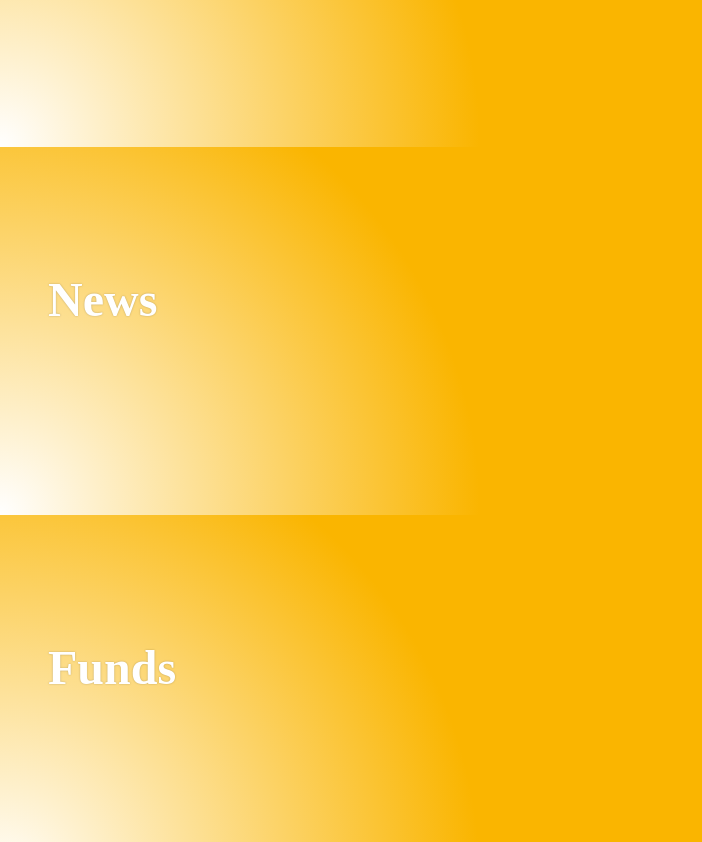
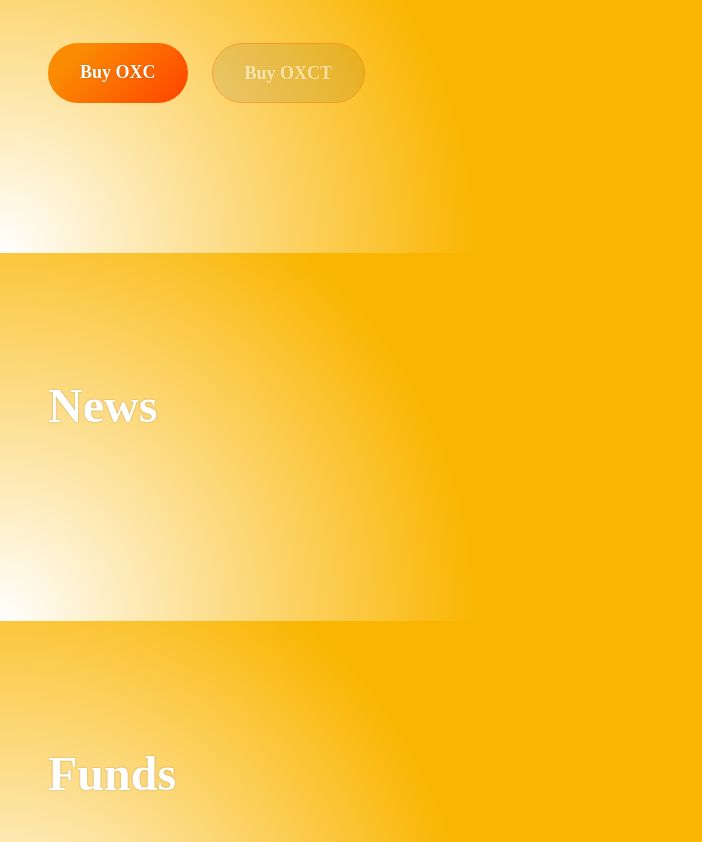
Before and after one commit to oxctoken/web, a plain HTML site: page index.html in a window 1280 px wide. Shown: the part 2077-2919 px from the top of the page, without its empty margins (0-702 px from the left). Drawn offline with Linux system fonts and the light colour scheme.

Commit message:
Initial commit

```diff
--- a/index.html
+++ b/index.html
@@ -89,11 +89,11 @@
     color: rgba(255,255,255,.65);
     text-shadow: 0 0 1px rgba(255,255,255,.75);
 }
-.section_ox .body .left_wrap .btn_wrap {
+.left_wrap .btn_wrap {
     margin-top: 64px;
     display: flex;
 }
-.section_ox .body .left_wrap .btn_wrap a {
+.left_wrap .btn_wrap a {
     padding: 16px 32px;
     color: #fff;
     border-radius: 200px;
@@ -105,18 +105,24 @@
     text-shadow: 0 0 2px rgba(0,0,0,.2);
     overflow: hidden;
 }
-.section_ox .body .left_wrap .btn_wrap a:first-child {
+.left_wrap .btn_wrap a.disable {
+    cursor: not-allowed;
+    background: rgba(0,0,0,.15);
+    border-color: transparent;
+    opacity: .5;
+}
+.left_wrap .btn_wrap a:first-child {
     background: linear-gradient(135deg, #fa8b03 20%, #ff4300);
     margin-right: 24px;
 }
-.section_ox .body .left_wrap .btn_wrap a:last-child {
+.left_wrap .btn_wrap a:last-child {
     border: solid 1px #f86c02;
 }
-.section_ox .body .left_wrap .btn_wrap a:last-child span {
+.left_wrap .btn_wrap a span {
     position: relative;
     z-index: 100;
 }
-.section_ox .body .left_wrap .btn_wrap a:last-child .btn_mask {
+.left_wrap .btn_wrap a .btn_mask {
     position: absolute;
     left: 0;
     bottom: 0;
@@ -126,8 +132,11 @@
     width: 100%;
     transition: height .15s ease-in;
 }
-.section_ox .body .left_wrap .btn_wrap a:last-child:hover .btn_mask {
+.left_wrap .btn_wrap a:hover .btn_mask {
     height: 100%;
+}
+.left_wrap .btn_wrap a.disable:hover .btn_mask {
+    height: 0;
 }
 
 /**
@@ -211,6 +220,10 @@
             <div class="left_wrap">
                 <h2>How to Buy</h2>
                 <p>From its inception, Shiba Inu has done things differently. Starting with a supply of 1 quadrillion, our founder, Ryoshi, locked 50% in Uniswap, then “burned” the other half to Ethereum co-founder Vitalik Buterin for safekeeping.<br><br>From its inception, Shiba Inu has done things differently. Starting with a supply of 1 quadrillion, our founder, Ryoshi, locked 50% in Uniswap, then “burned” the other half to Ethereum co-founder Vitalik Buterin for safekeeping.</p>
+                <div class="btn_wrap">
+                    <a href="#buy">Buy OXC</a>
+                    <a href="#buy" class="disable"><span>Buy OXCT</span><div class="btn_mask"></div></a>
+                </div>
             </div>
         </div>
     </div>
```
